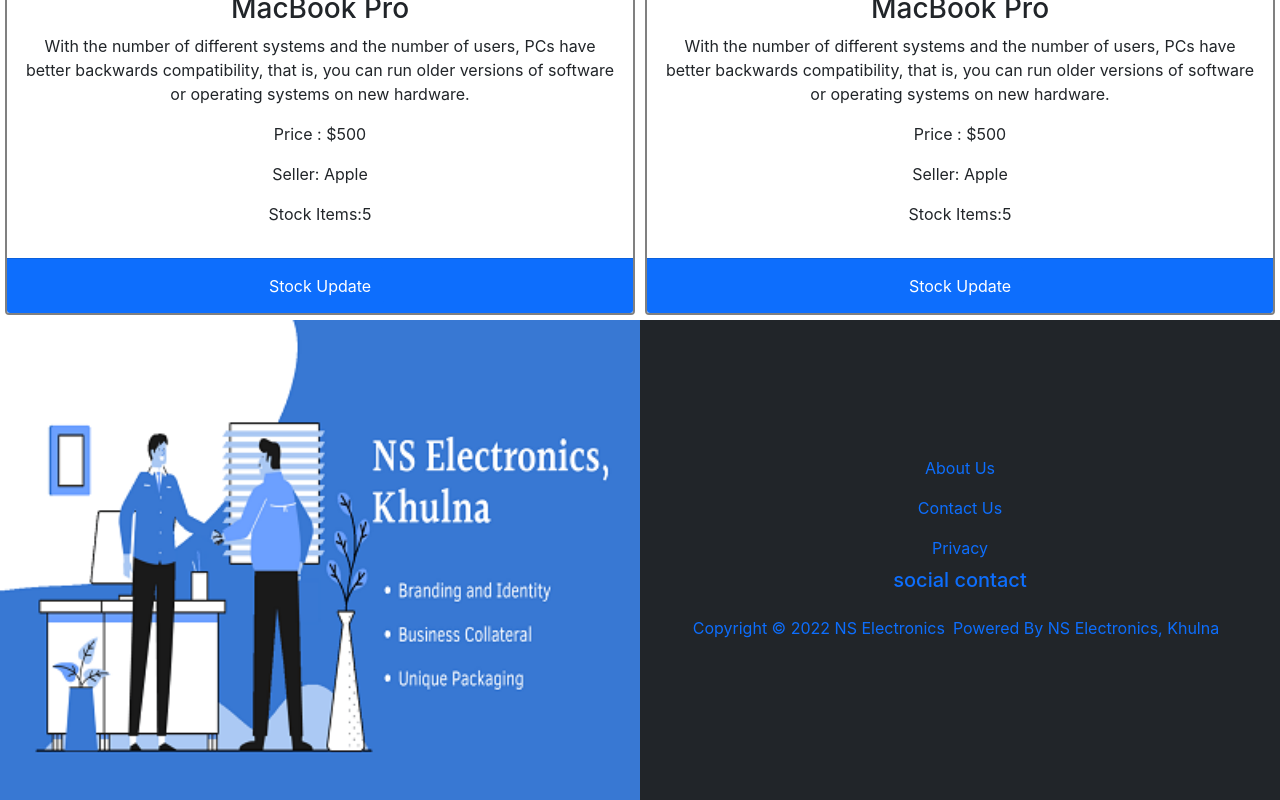
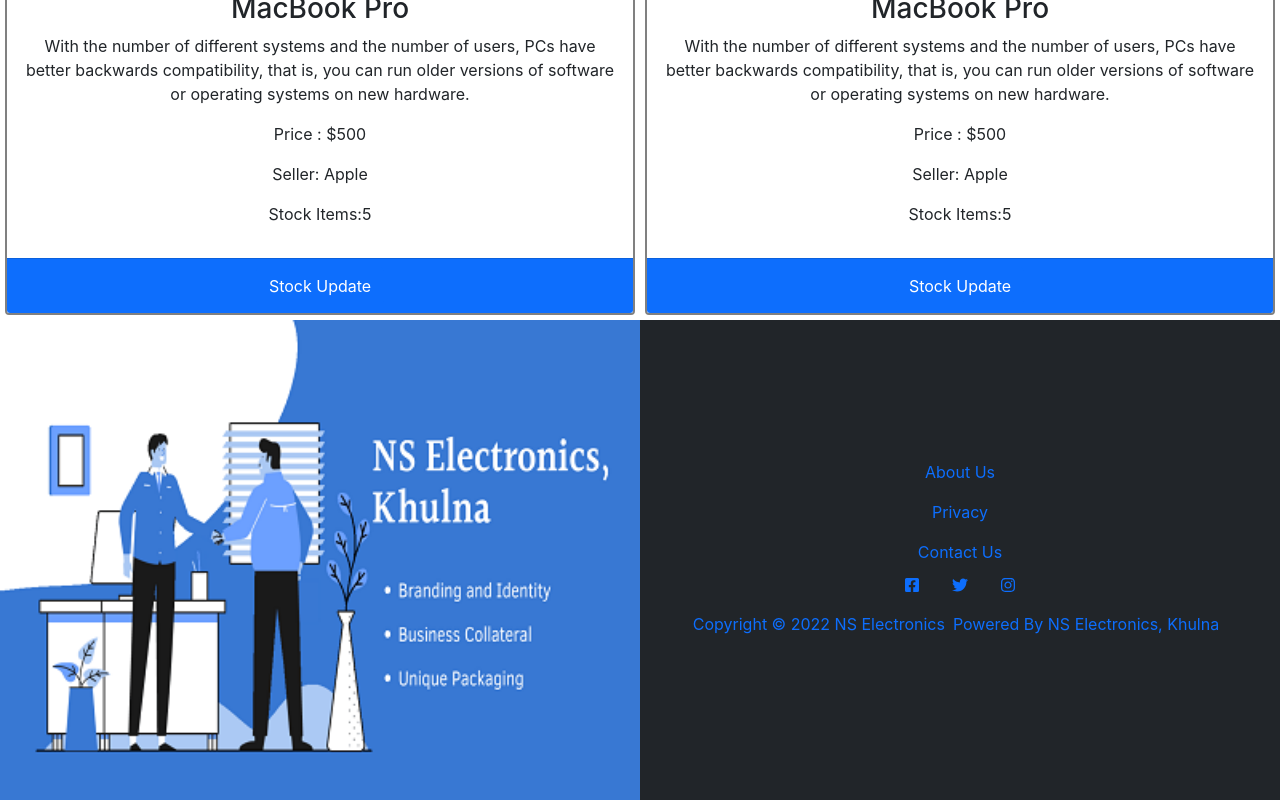
Before and after one commit to projit-1/projects-warhouse-client, a React (Create React App) app: page / in a window 1280 px wide. Shown: the part 3008-3808 px from the top of the page. Built offline with nearby package versions, Linux system fonts and the light colour scheme.

Commit message:
social icon is added in footer

```diff
--- a/package.json
+++ b/package.json
@@ -11,6 +11,7 @@
     "react": "^18.1.0",
     "react-bootstrap": "^2.3.1",
     "react-dom": "^18.1.0",
+    "react-icons": "^4.3.1",
     "react-router-dom": "^6.3.0",
     "react-scripts": "5.0.1",
     "web-vitals": "^2.1.4"
--- a/src/Pages/Contact/SocialContact/SocialContact.js
+++ b/src/Pages/Contact/SocialContact/SocialContact.js
@@ -1,10 +1,20 @@
 import React from 'react';
+import { FaFacebookSquare, FaTwitter, FaInstagram } from 'react-icons/fa'
+
 
 const SocialContact = () => {
     return (
-        <div>
-            <h5>social contact</h5>
-        </div>
+        <div className='w-50 mx-auto mx-5'>
+            <a className='mx-3' href="https://">
+                <FaFacebookSquare />
+            </a>
+            <a className='mx-3' href="http://">
+                <FaTwitter />
+            </a>
+            <a className='mx-3' href="http://">
+                < FaInstagram />
+            </a>
+        </div >
     );
 };
 
--- a/src/Pages/Footer/Footer.js
+++ b/src/Pages/Footer/Footer.js
@@ -17,8 +17,8 @@
                     <div className="footer-menu mx-auto justify-content-center align-items-center">
                         <div>
                             <Nav.Link as={Link} to="aboutus">About Us</Nav.Link>
+                            <Nav.Link as={Link} to="privacy">Privacy</Nav.Link>
                             <Nav.Link as={Link} to="contact">Contact Us</Nav.Link>
-                            <Nav.Link as={Link} to="privacy">Privacy</Nav.Link>
                             <SocialContact></SocialContact>
                         </div>
                         <div className="text-center  d-flex  justify-content-between align-items-center mx-3 py-3">
```
Also changed, not shown: 1 other file (tests, documents, lock files or other folders).
